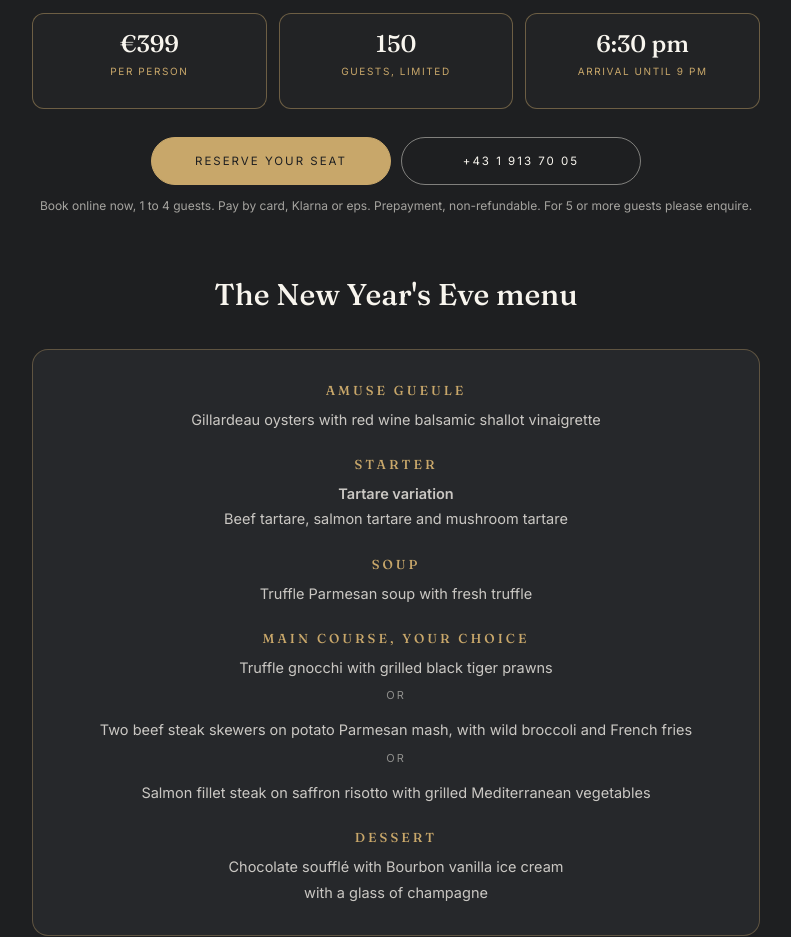
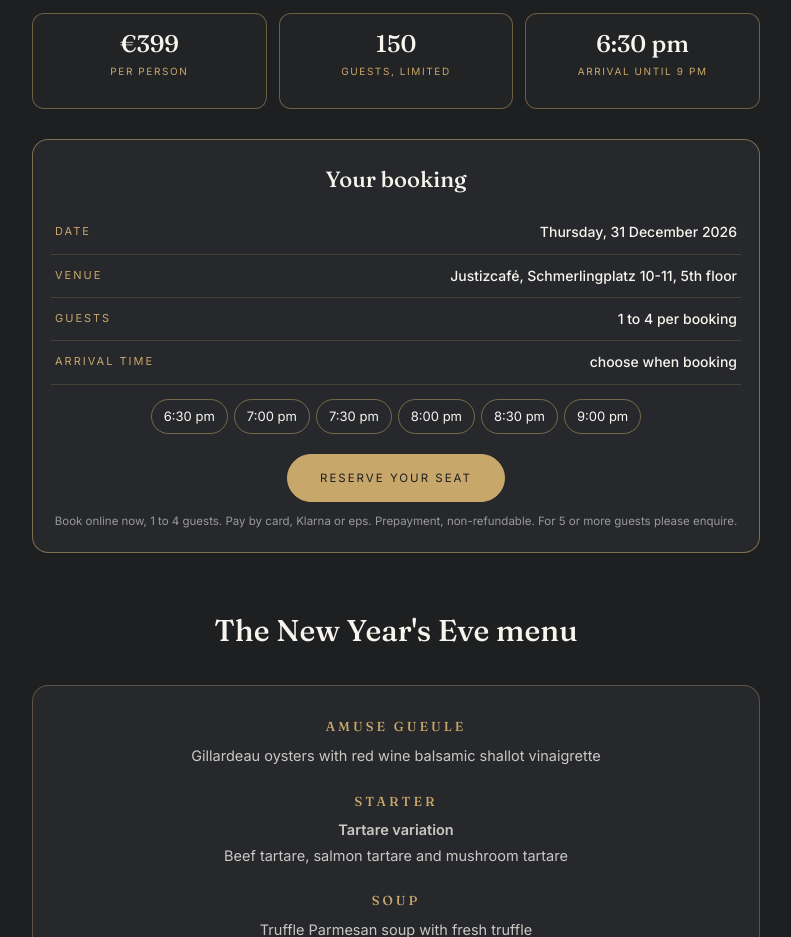
Before and after one commit to jesaya-cmd/vienero-website, a plain HTML site: page new-years-eve-rooftop-vienna.html in a window 1280 px wide. Shown: the part 1080-2017 px from the top of the page, without its empty margins (244-1035 px from the left). Drawn offline with Linux system fonts and the light colour scheme.

Commit message:
Add files via upload

```diff
--- a/new-years-eve-rooftop-vienna.html
+++ b/new-years-eve-rooftop-vienna.html
@@ -142,6 +142,16 @@ footer{background:#141516;}
 .plaetze small{display:block;font-size:10px;letter-spacing:1px;color:rgba(248,245,238,.45);margin-top:5px;}
 .plaetze.aus{background:var(--gold);}
 .plaetze.aus p,.plaetze.aus p b,.plaetze.aus small{color:#1E1F21;}
+.buchung{border:1px solid rgba(200,167,106,.55);border-radius:16px;padding:22px 18px;margin:30px 0 6px;background:#26282B;text-align:center;}
+.buchung h2{font-family:'Fraunces',Georgia,serif;font-weight:400;font-size:22px;margin-bottom:14px;color:var(--ivory);}
+.buchung .zeile{display:flex;justify-content:space-between;gap:12px;padding:10px 4px;border-bottom:1px solid rgba(200,167,106,.2);font-size:14px;text-align:left;}
+.buchung .zeile span:first-child{color:var(--gold);font-size:11px;letter-spacing:2px;text-transform:uppercase;padding-top:2px;}
+.buchung .zeile b{color:var(--ivory);font-weight:500;text-align:right;}
+.slots{display:flex;flex-wrap:wrap;gap:6px;justify-content:center;margin:14px 0 4px;}
+.slots span{border:1px solid rgba(200,167,106,.5);border-radius:999px;padding:6px 12px;font-size:13px;color:var(--ivory);}
+.buchung .btn{margin-top:16px;display:inline-block;}
+.buchung small{display:block;margin-top:10px;font-size:11.5px;color:rgba(248,245,238,.55);line-height:1.6;}
+
 .skyline-hero{width:100%;height:auto;aspect-ratio:16/9;object-fit:cover;border-radius:14px;display:block;margin:26px 0 0;border:1px solid rgba(200,167,106,.35);}
 .skyline-galerie{display:grid;grid-template-columns:repeat(3,1fr);gap:10px;margin:22px 0 22px;}
 .skyline-galerie img{width:100%;aspect-ratio:4/5;object-fit:cover;border-radius:12px;display:block;border:1px solid rgba(200,167,106,.3);}
@@ -276,8 +286,7 @@ footer{background:#141516;}
 <p class="intro">One night. One view. Only 150 guests.<br>On New Year's Eve, VIENERO opens the Justizcafé at the very top of the Palace of Justice, with a panoramic view over the city skyline, from City Hall to Parliament. A festive 4-course dinner with fresh truffle, champagne and, at midnight, fireworks over all of Vienna. Then the DJ takes over and the party runs until 4 am.</p>
 <img class="skyline-hero" src="VIENERO-Skyline-1.jpg" alt="Festive tables at the Justizcafé with a view of Vienna City Hall" width="1600" height="900" onerror="this.remove()">
 <div class="zahlen"><div class="zahl"><b>€399</b><span>per person</span></div><div class="zahl"><b>150</b><span>guests, limited</span></div><div class="zahl"><b>6:30 pm</b><span>arrival until 9 pm</span></div></div>
-<div class="aktion"><a class="btn gold" href="https://book.stripe.com/cNi9ASgyLbWB5v5fZi7Re00?locale=en">Reserve your seat</a><a class="btn" href="tel:+4319137005">+43 1 913 70 05</a></div>
-<p class="hinweis" style="margin-top:10px">Book online now, 1 to 4 guests. Pay by card, Klarna or eps. Prepayment, non-refundable. For 5 or more guests please enquire.</p>
+<div class="buchung" id="buchen"><h2>Your booking</h2><div class="zeile"><span>Date</span><b>Thursday, 31 December 2026</b></div><div class="zeile"><span>Venue</span><b>Justizcafé, Schmerlingplatz 10-11, 5th floor</b></div><div class="zeile"><span>Guests</span><b>1 to 4 per booking</b></div><div class="zeile"><span>Arrival time</span><b>choose when booking</b></div><div class="slots"><span>6:30 pm</span><span>7:00 pm</span><span>7:30 pm</span><span>8:00 pm</span><span>8:30 pm</span><span>9:00 pm</span></div><a class="btn gold" href="https://book.stripe.com/cNi9ASgyLbWB5v5fZi7Re00?locale=en">Reserve your seat</a><small>Book online now, 1 to 4 guests. Pay by card, Klarna or eps. Prepayment, non-refundable. For 5 or more guests please enquire.</small></div>
 <section class="blk"><h2>The New Year's Eve menu</h2>
 <div class="menu-karte"><h3>Amuse gueule</h3><p>Gillardeau oysters with red wine balsamic shallot vinaigrette</p><h3>Starter</h3><p><b>Tartare variation</b><br>Beef tartare, salmon tartare and mushroom tartare</p><h3>Soup</h3><p>Truffle Parmesan soup with fresh truffle</p><h3>Main course, your choice</h3><p>Truffle gnocchi with grilled black tiger prawns</p><p class="oder">or</p><p>Two beef steak skewers on potato Parmesan mash, with wild broccoli and French fries</p><p class="oder">or</p><p>Salmon fillet steak on saffron risotto with grilled Mediterranean vegetables</p><h3>Dessert</h3><p>Chocolate soufflé with Bourbon vanilla ice cream<br>with a glass of champagne</p></div>
 <p class="hinweis"><b>399 euros per person.</b> Includes an amuse gueule, the 4-course dinner, a glass of champagne, mineral water, and DJ and entertainment until 4 am. Arrival from 6:30 pm to 9 pm. Other drinks are charged separately. Limited to 150 guests, prepayment only.</p></section><section class="blk"><h2>Into the New Year above the Vienna skyline</h2>
```
Also changed, not shown: silvester-justizcafe.html (+11 -2 lines).
